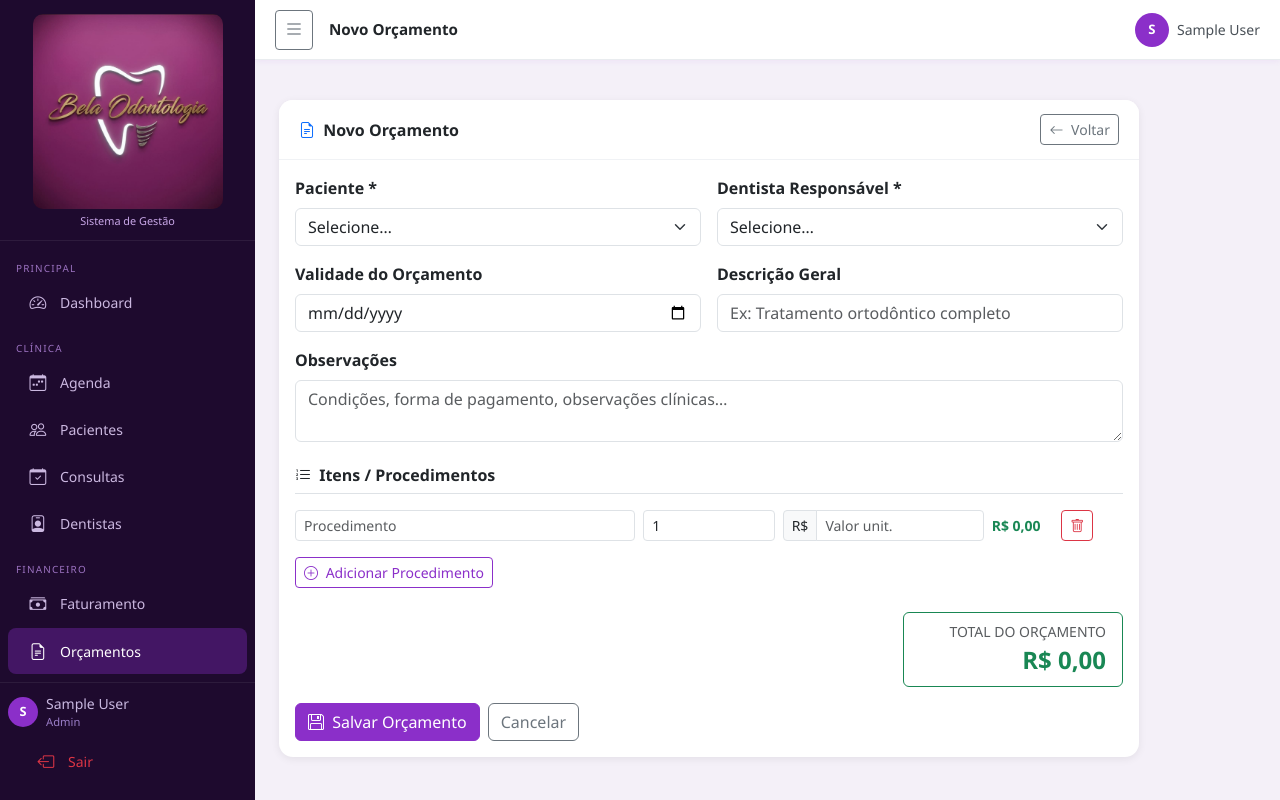
After one commit to paulo127210/bela-odontologia, a Flask app: page /orcamentos/novo in a window 1280 px wide. The commit adds this page. Run offline with Flask 3, Linux system fonts and the light colour scheme; the visitor is signed in with stand-in values (Sample User, id 1); data that the repository does not hold is empty; some libraries are stand-ins or nearby versions.

Commit message:
feat: orçamentos, gráfico dashboard e melhorias gerais
- Módulo Orçamentos: lista filtrada, formulário com itens dinâmicos,
  detalhe com aprovar/rejeitar, agendar consulta direto do orçamento
- Tabelas orcamentos e orcamento_itens criadas no Supabase via migration
- Gráfico de consultas dos últimos 7 dias (Chart.js) no dashboard
- Botão Imprimir Prontuário e Novo Orçamento na ficha do paciente
- Campo Observação adicionado nos modais de movimentação de estoque
- Pré-preenchimento de data/hora ao criar consulta pela agenda
- Filtro Jinja `dt` para formatar timestamps nos templates
- Link Orçamentos na sidebar de navegação

Co-Authored-By: Claude Sonnet 4.6 <noreply@anthropic.com>

```diff
--- a/app.py
+++ b/app.py
@@ -45,6 +45,19 @@ def fmt_dt_input(value):
     if hasattr(value, 'strftime'):
         return value.strftime('%Y-%m-%dT%H:%M')
     return str(value)[:16]
+
+
+@app.template_filter('dt')
+def fmt_dt(value, fmt='%d/%m/%Y %H:%M'):
+    if value is None:
+        return '—'
+    if hasattr(value, 'strftime'):
+        return value.strftime(fmt)
+    try:
+        from datetime import datetime as _dt
+        return _dt.fromisoformat(str(value)).strftime(fmt)
+    except Exception:
+        return str(value)
 
 
 @app.template_filter('brl')
@@ -295,6 +308,17 @@ def dashboard():
     )
     estoque_itens = q("SELECT * FROM estoque ORDER BY categoria, produto")
     estoque_cats  = q("SELECT DISTINCT categoria FROM estoque ORDER BY categoria")
+    # Consultas por dia nos últimos 7 dias (para o gráfico)
+    semana_rows = q(
+        "SELECT data_hora::date AS dia, COUNT(*) AS total "
+        "FROM consultas "
+        "WHERE data_hora::date >= CURRENT_DATE - INTERVAL '6 days' "
+        "GROUP BY dia ORDER BY dia"
+    )
+    from datetime import timedelta
+    semana_labels = [(date.today() - timedelta(days=i)).strftime('%d/%m') for i in range(6, -1, -1)]
+    semana_map    = {str(r['dia']): int(r['total']) for r in semana_rows}
+    semana_data   = [semana_map.get((date.today() - timedelta(days=i)).strftime('%Y-%m-%d'), 0) for i in range(6, -1, -1)]
     return render_template('dashboard.html',
                            total_pacientes=total_pacientes,
                            total_hoje=total_hoje,
@@ -303,7 +327,9 @@ def dashboard():
                            estoque_itens=estoque_itens,
                            estoque_cats=estoque_cats,
                            faturamento_mes=faturamento_mes,
-                           proximas=proximas)
+                           proximas=proximas,
+                           semana_labels=semana_labels,
+                           semana_data=semana_data)
 
 
 # ---------------------------------------------------------------------------
@@ -917,6 +943,81 @@ def dentistas_toggle(did):
 
 
 # ---------------------------------------------------------------------------
+# Orçamentos
+# ---------------------------------------------------------------------------
+
+@app.route('/orcamentos')
+@login_required
+def orcamentos_lista():
+    filtro = request.args.get('status', '')
+    sql = ("SELECT o.*, p.nome AS paciente, d.nome AS dentista "
+           "FROM orcamentos o "
+           "JOIN pacientes p ON p.id=o.paciente_id "
+           "JOIN dentistas d ON d.id=o.dentista_id")
+    params = []
+    if filtro:
+        sql += " WHERE o.status=%s"; params.append(filtro)
+    sql += " ORDER BY o.criado_em DESC"
+    rows = q(sql, params)
+    return render_template('orcamentos/lista.html', orcamentos=rows, filtro_status=filtro)
+
+
+@app.route('/orcamentos/novo', methods=['GET', 'POST'])
+@login_required
+def orcamentos_novo():
+    pacientes_list = q("SELECT id, nome FROM pacientes ORDER BY nome")
+    dentistas_list = q("SELECT id, nome, especialidade FROM dentistas WHERE ativo=TRUE ORDER BY nome")
+    if request.method == 'POST':
+        f = request.form
+        procs  = f.getlist('proc[]')
+        qtds   = f.getlist('qtd[]')
+        vunits = f.getlist('vunit[]')
+        total  = sum(int(q or 1) * float(v or 0) for q, v in zip(qtds, vunits))
+        oid = exe(
+            "INSERT INTO orcamentos (paciente_id,dentista_id,descricao,valor_total,validade,observacoes) "
+            "VALUES (%s,%s,%s,%s,%s,%s)",
+            (f['paciente_id'], f['dentista_id'], f.get('descricao'),
+             total, f.get('validade') or None, f.get('observacoes')))
+        for proc, qtd, vunit in zip(procs, qtds, vunits):
+            if proc.strip():
+                vt = int(qtd or 1) * float(vunit or 0)
+                exe("INSERT INTO orcamento_itens (orcamento_id,procedimento,quantidade,valor_unit,valor_total) "
+                    "VALUES (%s,%s,%s,%s,%s)",
+                    (oid, proc.strip(), int(qtd or 1), float(vunit or 0), vt))
+        flash('Orçamento criado com sucesso!', 'success')
+        return redirect(url_for('orcamentos_detalhe', oid=oid))
+    return render_template('orcamentos/form.html',
+                           pacientes=pacientes_list, dentistas=dentistas_list,
+                           pre_paciente=request.args.get('paciente_id', ''))
+
+
+@app.route('/orcamentos/<int:oid>')
+@login_required
+def orcamentos_detalhe(oid):
+    orc = q1("SELECT o.*, p.nome AS paciente, p.telefone, p.email, "
+             "p.id AS paciente_id, d.nome AS dentista "
+             "FROM orcamentos o "
+             "JOIN pacientes p ON p.id=o.paciente_id "
+             "JOIN dentistas d ON d.id=o.dentista_id "
+             "WHERE o.id=%s", (oid,))
+    if not orc:
+        flash('Orçamento não encontrado.', 'danger')
+        return redirect(url_for('orcamentos_lista'))
+    itens = q("SELECT * FROM orcamento_itens WHERE orcamento_id=%s ORDER BY id", (oid,))
+    return render_template('orcamentos/detalhe.html', orc=orc, itens=itens)
+
+
+@app.route('/orcamentos/<int:oid>/status', methods=['POST'])
+@login_required
+def orcamentos_status(oid):
+    novo = request.form.get('status', '')
+    if novo in ('aprovado', 'rejeitado', 'expirado', 'pendente'):
+        exe("UPDATE orcamentos SET status=%s WHERE id=%s", (novo, oid))
+        flash(f'Orçamento {novo}.', 'success')
+    return redirect(url_for('orcamentos_detalhe', oid=oid))
+
+
+# ---------------------------------------------------------------------------
 # Agenda visual
 # ---------------------------------------------------------------------------
 
--- a/templates/base.html
+++ b/templates/base.html
@@ -46,6 +46,9 @@
     <div class="nav-section sidebar-label">Financeiro</div>
     <a href="{{ url_for('faturamento_lista') }}" class="nav-link {{ 'active' if request.endpoint == 'faturamento_lista' else '' }}">
       <i class="bi bi-cash-stack"></i><span class="sidebar-label"> Faturamento</span>
+    </a>
+    <a href="{{ url_for('orcamentos_lista') }}" class="nav-link {{ 'active' if request.endpoint and 'orcamento' in request.endpoint else '' }}">
+      <i class="bi bi-file-earmark-text"></i><span class="sidebar-label"> Orçamentos</span>
     </a>
 
     <div class="nav-section sidebar-label">Gestão</div>
--- a/templates/consultas/form.html
+++ b/templates/consultas/form.html
@@ -27,7 +27,7 @@
         <div class="col-md-4">
           <label class="form-label">Data e Hora *</label>
           <input type="datetime-local" name="data_hora" class="form-control" required
-                 value="{{ consulta.data_hora | dt_input if is_edit else '' }}">
+                 value="{{ consulta.data_hora | dt_input if is_edit else (request.args.get('data_hora','')) }}">
         </div>
         <div class="col-md-8">
           <label class="form-label">Dentista *</label>
--- a/templates/estoque/lista.html
+++ b/templates/estoque/lista.html
@@ -283,8 +283,11 @@
         <div class="modal-body">
           <p class="text-muted small mb-3" id="mvProdutoNome"></p>
           <label class="form-label fw-semibold">Quantidade *</label>
-          <input type="number" name="quantidade" id="mvQtd" class="form-control form-control-lg"
+          <input type="number" name="quantidade" id="mvQtd" class="form-control form-control-lg mb-3"
                  min="1" value="1" required>
+          <label class="form-label small">Observação (opcional)</label>
+          <input type="text" name="observacao" class="form-control form-control-sm"
+                 placeholder="Ex: compra mensal, uso em paciente…">
         </div>
         <div class="modal-footer">
           <button type="button" class="btn btn-outline-secondary" data-bs-dismiss="modal">Cancelar</button>
--- /dev/null
+++ b/templates/orcamentos/form.html
@@ -0,0 +1,139 @@
+{% extends 'base.html' %}
+{% block title %}Novo Orçamento — Bela Odontologia{% endblock %}
+{% block page_title %}Novo Orçamento{% endblock %}
+
+{% block content %}
+<div class="card table-card" style="max-width:860px">
+  <div class="card-header d-flex justify-content-between align-items-center">
+    <span><i class="bi bi-file-earmark-text me-1 text-primary"></i> Novo Orçamento</span>
+    <a href="{{ url_for('orcamentos_lista') }}" class="btn btn-sm btn-outline-secondary">
+      <i class="bi bi-arrow-left me-1"></i> Voltar
+    </a>
+  </div>
+  <div class="card-body">
+    <form method="POST" id="formOrc">
+      <div class="row g-3 mb-4">
+        <div class="col-md-6">
+          <label class="form-label fw-semibold">Paciente *</label>
+          <select name="paciente_id" class="form-select" required>
+            <option value="">Selecione…</option>
+            {% for p in pacientes %}
+            <option value="{{ p.id }}" {{ 'selected' if pre_paciente and pre_paciente|int==p.id }}>{{ p.nome }}</option>
+            {% endfor %}
+          </select>
+        </div>
+        <div class="col-md-6">
+          <label class="form-label fw-semibold">Dentista Responsável *</label>
+          <select name="dentista_id" class="form-select" required>
+            <option value="">Selecione…</option>
+            {% for d in dentistas %}
+            <option value="{{ d.id }}">{{ d.nome }} — {{ d.especialidade }}</option>
+            {% endfor %}
+          </select>
+        </div>
+        <div class="col-md-6">
+          <label class="form-label fw-semibold">Validade do Orçamento</label>
+          <input type="date" name="validade" class="form-control">
+        </div>
+        <div class="col-md-6">
+          <label class="form-label fw-semibold">Descrição Geral</label>
+          <input type="text" name="descricao" class="form-control" placeholder="Ex: Tratamento ortodôntico completo">
+        </div>
+        <div class="col-12">
+          <label class="form-label fw-semibold">Observações</label>
+          <textarea name="observacoes" class="form-control" rows="2" placeholder="Condições, forma de pagamento, observações clínicas…"></textarea>
+        </div>
+      </div>
+
+      <!-- Itens do orçamento -->
+      <h6 class="fw-bold border-bottom pb-2 mb-3"><i class="bi bi-list-ol me-1"></i> Itens / Procedimentos</h6>
+      <div id="itens">
+        <div class="row g-2 mb-2 item-linha">
+          <div class="col-md-5">
+            <input type="text" name="proc[]" class="form-control form-control-sm" placeholder="Procedimento" list="proc-list" required>
+          </div>
+          <div class="col-md-2">
+            <input type="number" name="qtd[]" class="form-control form-control-sm qtd" placeholder="Qtd" min="1" value="1" required>
+          </div>
+          <div class="col-md-3">
+            <div class="input-group input-group-sm">
+              <span class="input-group-text">R$</span>
+              <input type="number" name="vunit[]" class="form-control vunit" placeholder="Valor unit." min="0" step="0.01" required>
+            </div>
+          </div>
+          <div class="col-md-1 vtotal-col fw-semibold small d-flex align-items-center text-success">R$ 0,00</div>
+          <div class="col-md-1 d-flex align-items-center">
+            <button type="button" class="btn btn-sm btn-outline-danger remover-item"><i class="bi bi-trash"></i></button>
+          </div>
+        </div>
+      </div>
+      <datalist id="proc-list">
+        <option>Consulta de Avaliação</option><option>Limpeza / Profilaxia</option>
+        <option>Restauração</option><option>Extração Simples</option>
+        <option>Extração de Siso</option><option>Tratamento de Canal</option>
+        <option>Implante</option><option>Ortodontia</option>
+        <option>Clareamento Dental</option><option>Prótese</option>
+        <option>Radiografia</option>
+      </datalist>
+
+      <button type="button" id="addItem" class="btn btn-sm btn-outline-primary mt-2">
+        <i class="bi bi-plus-circle me-1"></i> Adicionar Procedimento
+      </button>
+
+      <!-- Total -->
+      <div class="d-flex justify-content-end mt-4">
+        <div class="card border-success" style="min-width:220px">
+          <div class="card-body py-2 px-3 text-end">
+            <div class="text-muted small">TOTAL DO ORÇAMENTO</div>
+            <div class="fs-4 fw-bold text-success" id="totalGeral">R$ 0,00</div>
+          </div>
+        </div>
+      </div>
+
+      <div class="d-flex gap-2 mt-3">
+        <button type="submit" class="btn btn-primary"><i class="bi bi-floppy me-1"></i> Salvar Orçamento</button>
+        <a href="{{ url_for('orcamentos_lista') }}" class="btn btn-outline-secondary">Cancelar</a>
+      </div>
+    </form>
+  </div>
+</div>
+{% endblock %}
+
+{% block scripts %}
+<script>
+function fmt(v){ return 'R$ ' + parseFloat(v||0).toLocaleString('pt-BR',{minimumFractionDigits:2,maximumFractionDigits:2}); }
+
+function recalcLinha(linha) {
+  const qtd   = parseFloat(linha.querySelector('.qtd').value)  || 0;
+  const vunit = parseFloat(linha.querySelector('.vunit').value) || 0;
+  linha.querySelector('.vtotal-col').textContent = fmt(qtd * vunit);
+}
+
+function recalcTotal() {
+  let total = 0;
+  document.querySelectorAll('.item-linha').forEach(function(l) {
+    const qtd   = parseFloat(l.querySelector('.qtd').value)  || 0;
+    const vunit = parseFloat(l.querySelector('.vunit').value) || 0;
+    total += qtd * vunit;
+    l.querySelector('.vtotal-col').textContent = fmt(qtd * vunit);
+  });
+  document.getElementById('totalGeral').textContent = fmt(total);
+}
+
+document.getElementById('itens').addEventListener('input', recalcTotal);
+
+document.getElementById('addItem').addEventListener('click', function() {
+  const tmpl = document.querySelector('.item-linha').cloneNode(true);
+  tmpl.querySelectorAll('input').forEach(i => { if(i.type!='hidden') i.value = i.name.includes('qtd') ? 1 : ''; });
+  tmpl.querySelector('.vtotal-col').textContent = 'R$ 0,00';
+  document.getElementById('itens').appendChild(tmpl);
+});
+
+document.getElementById('itens').addEventListener('click', function(e) {
+  if (e.target.closest('.remover-item')) {
+    const linhas = document.querySelectorAll('.item-linha');
+    if (linhas.length > 1) { e.target.closest('.item-linha').remove(); recalcTotal(); }
+  }
+});
+</script>
+{% endblock %}
--- a/templates/pacientes/detalhes.html
+++ b/templates/pacientes/detalhes.html
@@ -12,6 +12,12 @@
         <div class="d-flex gap-1">
           <a href="{{ url_for('anamnese_form', pid=paciente.id) }}" class="btn btn-sm btn-outline-danger" title="Anamnese">
             <i class="bi bi-clipboard2-pulse"></i>
+          </a>
+          <button onclick="window.print()" class="btn btn-sm btn-outline-info" title="Imprimir Prontuário">
+            <i class="bi bi-printer"></i>
+          </button>
+          <a href="{{ url_for('orcamentos_novo') }}?paciente_id={{ paciente.id }}" class="btn btn-sm btn-outline-success" title="Novo Orçamento">
+            <i class="bi bi-file-earmark-plus"></i>
           </a>
           <a href="{{ url_for('pacientes_editar', pid=paciente.id) }}" class="btn btn-sm btn-outline-secondary" title="Editar">
             <i class="bi bi-pencil"></i>
```
Also changed, not shown: templates/dashboard.html (+46 -1 lines), templates/orcamentos/detalhe.html (added, +120 -0 lines), templates/orcamentos/lista.html (added, +77 -0 lines).
